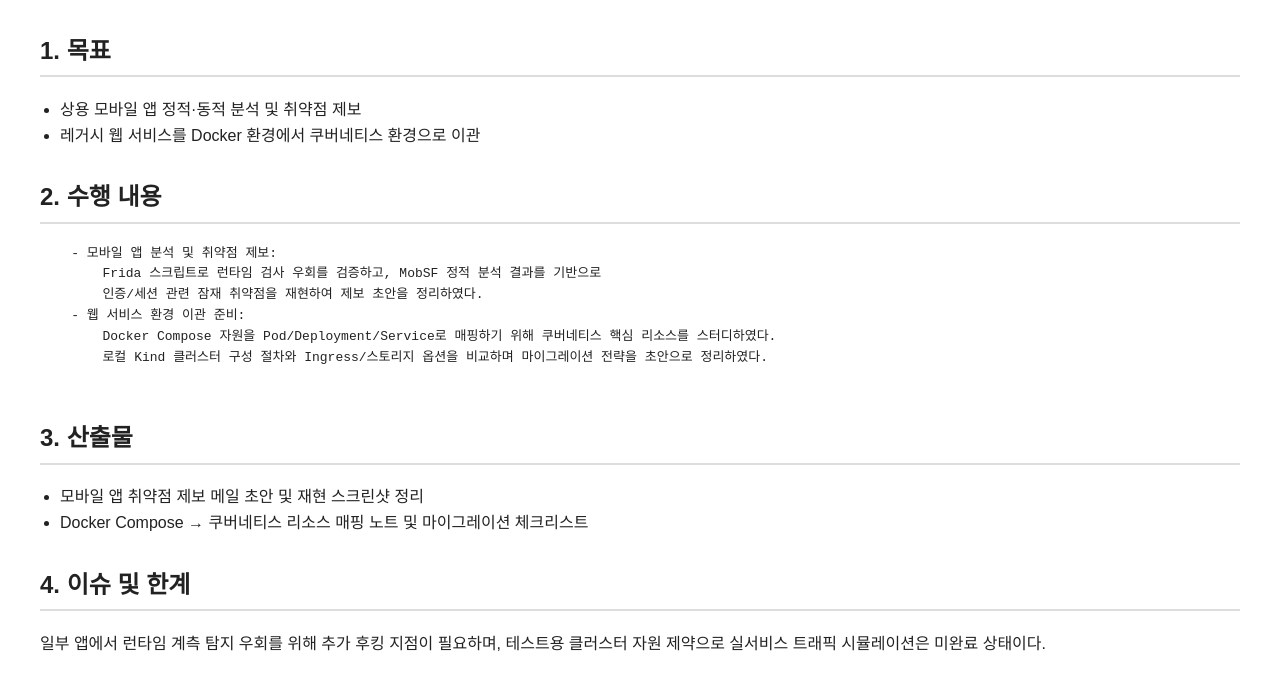
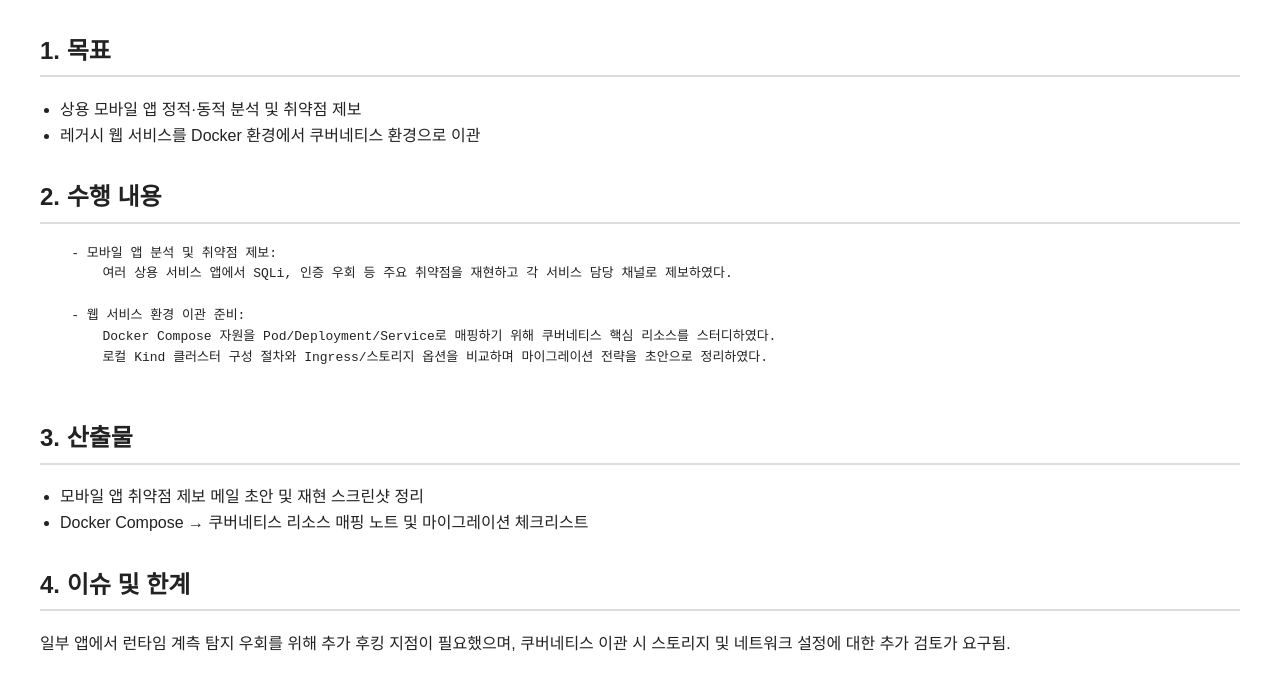
Before and after one commit to M4CnCH2Z/M4CnCH2Z.github.io, a plain HTML site: page logs/2025-12-28.html in a window 1280 px wide. Shown: the part 120-800 px from the top of the page. Drawn offline with Linux system fonts and the light colour scheme.

Commit message:
modify 2025-12-28.html

```diff
--- a/logs/2025-12-28.html
+++ b/logs/2025-12-28.html
@@ -34,8 +34,8 @@
   <h2>2. 수행 내용</h2>
   <pre>
     - 모바일 앱 분석 및 취약점 제보:
-        Frida 스크립트로 런타임 검사 우회를 검증하고, MobSF 정적 분석 결과를 기반으로
-        인증/세션 관련 잠재 취약점을 재현하여 제보 초안을 정리하였다.
+        여러 상용 서비스 앱에서 SQLi, 인증 우회 등 주요 취약점을 재현하고 각 서비스 담당 채널로 제보하였다.
+
     - 웹 서비스 환경 이관 준비:
         Docker Compose 자원을 Pod/Deployment/Service로 매핑하기 위해 쿠버네티스 핵심 리소스를 스터디하였다.
         로컬 Kind 클러스터 구성 절차와 Ingress/스토리지 옵션을 비교하며 마이그레이션 전략을 초안으로 정리하였다.
@@ -53,8 +53,7 @@
 <section>
   <h2>4. 이슈 및 한계</h2>
   <p>
-    일부 앱에서 런타임 계측 탐지 우회를 위해 추가 후킹 지점이 필요하며,
-    테스트용 클러스터 자원 제약으로 실서비스 트래픽 시뮬레이션은 미완료 상태이다.
+    일부 앱에서 런타임 계측 탐지 우회를 위해 추가 후킹 지점이 필요했으며, 쿠버네티스 이관 시 스토리지 및 네트워크 설정에 대한 추가 검토가 요구됨.
   </p>
 </section>
 
```
